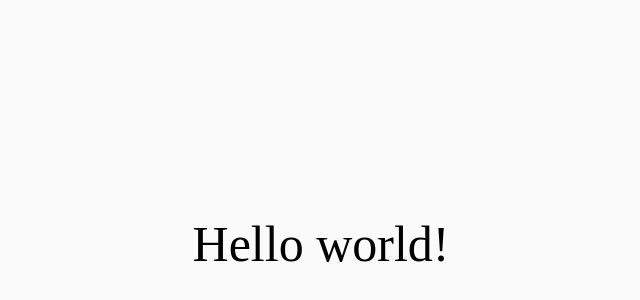
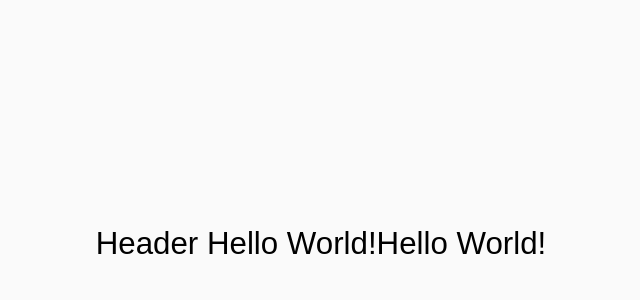
Before and after one commit to exxocism/charlie-cra-18, a React app: page / in a window 1280 px wide. Shown: the part 156-456 px from the top of the page, without its empty margins (319-959 px from the left). Built offline with nearby package versions, Linux system fonts and the light colour scheme.

Commit message:
version update

```diff
--- a/src/App.tsx
+++ b/src/App.tsx
@@ -1,5 +1,9 @@
 import React from 'react';
+import { Routes, Route } from 'react-router-dom';
 import styled from 'styled-components';
+
+import MainPage from './pages/MainPage';
+import PageWithHeader from './pages/PageWithHeader';
 
 const Container = styled.div`
   background-color: #fafafa;
@@ -11,7 +15,15 @@ const Container = styled.div`
 `;
 
 const App = () => {
-  return <Container>Hello world!</Container>;
+  return (
+    <Container>
+      <Routes>
+        <Route element={<PageWithHeader />}>
+          <Route path="/" element={<MainPage />} />
+        </Route>
+      </Routes>
+    </Container>
+  );
 };
 
 export default App;
--- /dev/null
+++ b/src/components/Header.tsx
@@ -0,0 +1,7 @@
+import React from 'react';
+
+const Header = () => {
+  return <div>Header Hello World!</div>;
+};
+
+export default Header;
--- /dev/null
+++ b/src/custom.d.ts
@@ -0,0 +1,6 @@
+declare module '*.svg' {
+  import { FunctionComponent, SVGAttributes } from 'react';
+  const content: FunctionComponent<SVGAttributes<SVGElement>>;
+  // const content: (props: SVGProps<SVGElement>) => ReactElement;
+  export default content;
+}
--- a/src/index.css
+++ b/src/index.css
@@ -3,5 +3,5 @@
   margin: 0;
   padding: 0;
   box-sizing: border-box;
-  /* font-family: 'Noto Sans', sans-serif; */
+  font-family: sans-serif;
 }
--- a/src/index.tsx
+++ b/src/index.tsx
@@ -1,18 +1,23 @@
 import React from 'react';
 import ReactDOM from 'react-dom';
+import { GlobalStyles } from './styles';
+import { RecoilRoot } from 'recoil';
+import { BrowserRouter } from 'react-router-dom';
+
 import App from './App';
-import { GlobalStyles } from './styles';
 import './index.css';
 
 const container = document.getElementById('app');
 
-// Create a root.
-const root = ReactDOM.createRoot(container);
-
 // Initial render: Render an element to the root.
-root.render(
+ReactDOM.render(
   <React.StrictMode>
     <GlobalStyles />
-    <App />
-  </React.StrictMode>
+    <RecoilRoot>
+      <BrowserRouter>
+        <App />
+      </BrowserRouter>
+    </RecoilRoot>
+  </React.StrictMode>,
+  container
 );
--- /dev/null
+++ b/src/pages/MainPage.tsx
@@ -0,0 +1,7 @@
+import React from 'react';
+
+const MainPage = () => {
+  return <div>Hello World!</div>;
+};
+
+export default MainPage;
--- /dev/null
+++ b/src/pages/PageWithHeader.tsx
@@ -0,0 +1,14 @@
+import React from 'react';
+import { Outlet } from 'react-router-dom';
+import Header from '../components/Header';
+
+const PageWithHeader = () => {
+  return (
+    <>
+      <Header />
+      <Outlet />
+    </>
+  );
+};
+
+export default PageWithHeader;
--- a/tsconfig.json
+++ b/tsconfig.json
@@ -14,5 +14,6 @@
     "types": ["react/next", "react-dom/next", "@types/node"]
     //only if you want type safety with the backend
     // "paths": { "@backend/*": ["../server/*"] }
-  }
+  },
+  "include": ["src", "src/custom.d.ts"]
 }
--- a/webpack.config.js
+++ b/webpack.config.js
@@ -8,29 +8,20 @@ module.exports = {
   output: {
     filename: '[name].[chunkhash].js',
     path: path.resolve(__dirname, 'build'),
-    assetModuleFilename: 'assets/[hash][ext][query]',
+    assetModuleFilename: 'assets/[hash].[query].[ext]',
   },
   module: {
     rules: [
       {
         test: /\.tsx?$/,
         exclude: /node_modules/,
-        // exclude: /[\\/]node_modules[\\/]/,
         use: [
-          // {
-          //   loader: 'babel-loader',
-          //   options: {
-          //     //presets: ['react'],
-          //     //plugins: ['./syntax/jsx-babel-transpile', './syntax/jsx-syntax-parser'],
-          //   },
-          // },
           {
             loader: 'babel-loader',
             options: {
-              presets: ['@babel/preset-env', '@babel/preset-react'],
+              presets: ['@babel/preset-env', '@babel/preset-react', '@babel/preset-typescript'],
             },
           },
-          'ts-loader',
         ],
       },
       {
@@ -38,7 +29,15 @@ module.exports = {
         use: ['style-loader', 'css-loader'],
       },
       {
-        test: /\.(png|jpg|gif|svg|webp|ico)$/i,
+        test: /\.(png|jpg|gif|webp|ico)$/i,
+        type: 'asset/resource',
+      },
+      {
+        test: /\.svg$/i,
+        use: ['@svgr/webpack'],
+      },
+      {
+        test: /\.(woff|woff2|eot|ttf|otf)$/i,
         type: 'asset/resource',
       },
     ],
@@ -111,7 +110,7 @@ module.exports = {
   },
   performance: {
     hints: false,
-    maxEntrypointSize: 512000,
-    maxAssetSize: 512000,
+    maxEntrypointSize: 1024768,
+    maxAssetSize: 1024768,
   },
 };
```
Also changed, not shown: package.json (+17 -12 lines), src/states/index.ts (added, +9 -0 lines), 2 other files (tests, documents, lock files or other folders).
